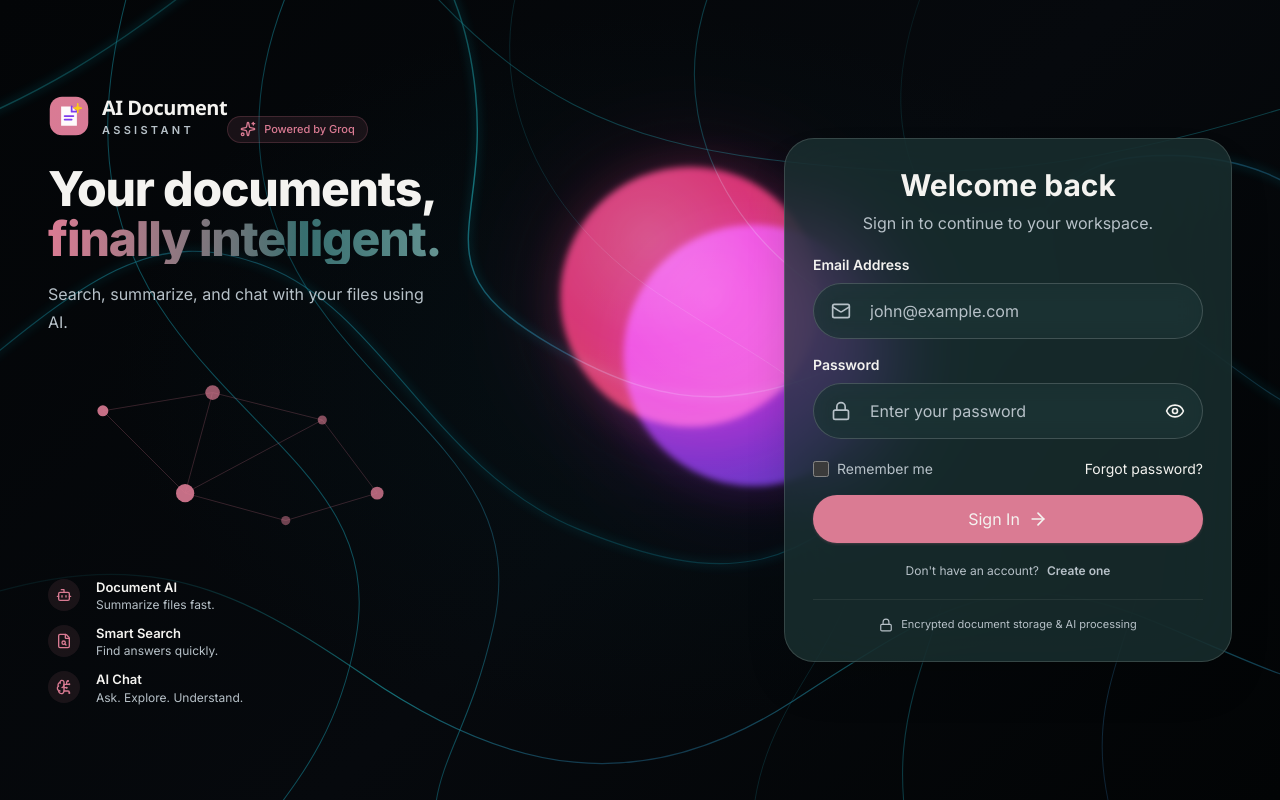
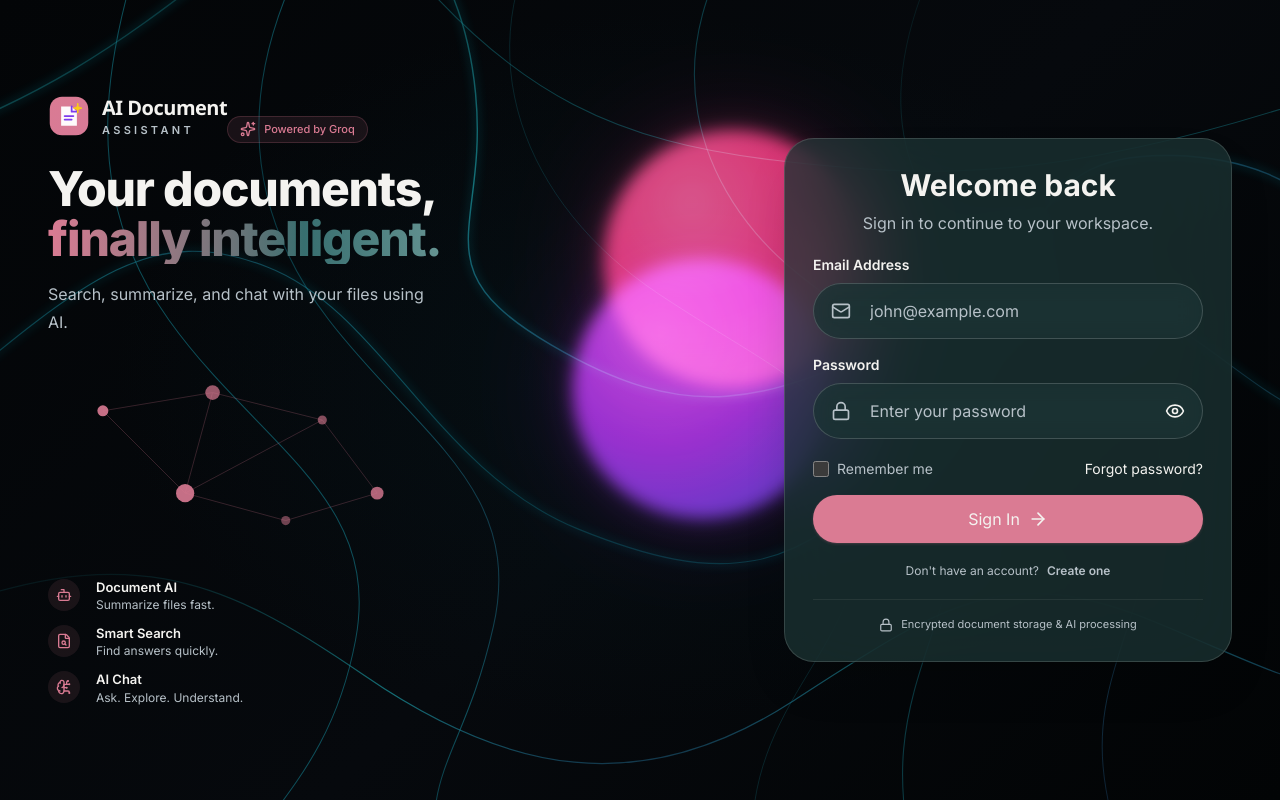
Before and after one commit to swarup-infy/AI-DOC-Assistant, a React (Vite) app in the folder frontend/: page /login in a window 1280 px wide. Built offline with nearby package versions, Linux system fonts and the light colour scheme; no server answers.

Commit message:
Restore smooth glowing circle motion and polish glass card

```diff
--- a/frontend/src/layouts/AuthLayout.module.css
+++ b/frontend/src/layouts/AuthLayout.module.css
@@ -38,7 +38,7 @@
   opacity: .84;
   will-change: transform;
   backface-visibility: hidden;
-  filter: blur(3px);
+  filter: blur(8px);
   mix-blend-mode: screen;
 }
 .shell .pinkOrb {
@@ -107,8 +107,8 @@
     0 1px 0 rgba(255,255,255,.45) inset,
     1px 0 0 rgba(255,255,255,.12) inset,
     0 -1px 0 rgba(255,255,255,.07) inset !important;
-  -webkit-backdrop-filter: blur(18px) saturate(140%);
-  backdrop-filter: blur(18px) saturate(140%);
+  -webkit-backdrop-filter: blur(24px) saturate(145%);
+  backdrop-filter: blur(24px) saturate(145%);
 }
 .authGlassCard::before {
   content: "";
@@ -134,11 +134,11 @@
 /* Soft, continuous movement between opposite corners. */
 .shell .pinkOrb {
   will-change: transform;
-  animation: pinkJourney 20s cubic-bezier(.42,0,.25,1) infinite alternate;
+  animation: pinkJourney 24s cubic-bezier(.42,0,.25,1) infinite alternate;
 }
 .shell .purpleOrb {
   will-change: transform;
-  animation: purpleJourney 23s cubic-bezier(.42,0,.25,1) infinite alternate;
+  animation: purpleJourney 28s cubic-bezier(.42,0,.25,1) infinite alternate;
 }
 @keyframes pinkJourney {
   0% { transform: translate3d(0, 0, 0) scale(.98); }
```
